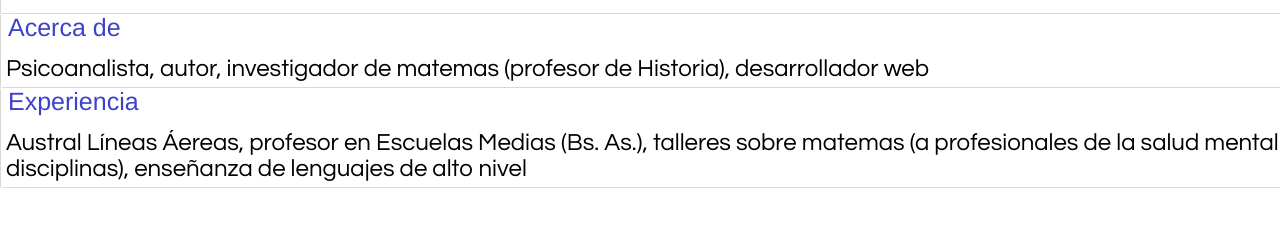
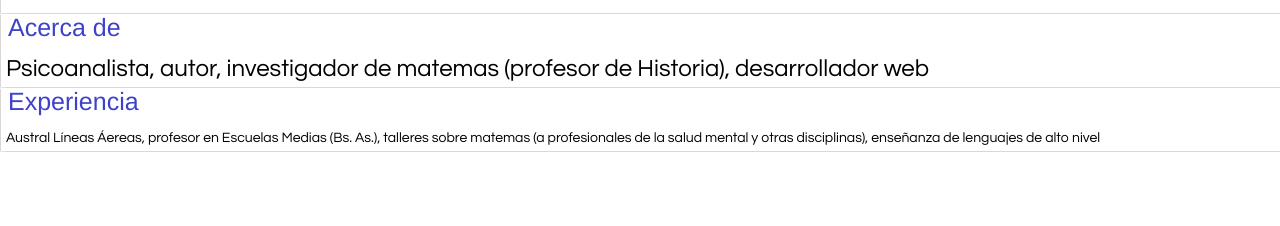
Before and after one commit to aitajorge/PortfolFrontEnd, a website: page index.html in a window 1280 px wide. Shown: the part 426-652 px from the top of the page. Drawn offline with nearby package versions, Linux system fonts and the light colour scheme; files whose address does not match are found by name.

Commit message:
otro más

```diff
--- a/index.html
+++ b/index.html
@@ -81,7 +81,7 @@
     <div style="border-top-color: white">
       <p class="let2"> Experiencia</p>
 
-      <p class="letra"> Austral Líneas Áereas, profesor en Escuelas Medias (Bs. As.), talleres sobre matemas (a profesionales de la salud mental y otras disciplinas), enseñanza de lenguajes de alto nivel</p>
+      <p class="letra1"> Austral Líneas Áereas, profesor en Escuelas Medias (Bs. As.), talleres sobre matemas (a profesionales de la salud mental y otras disciplinas), enseñanza de lenguajes de alto nivel</p>
     </div>
   </main>
 </header>
```
